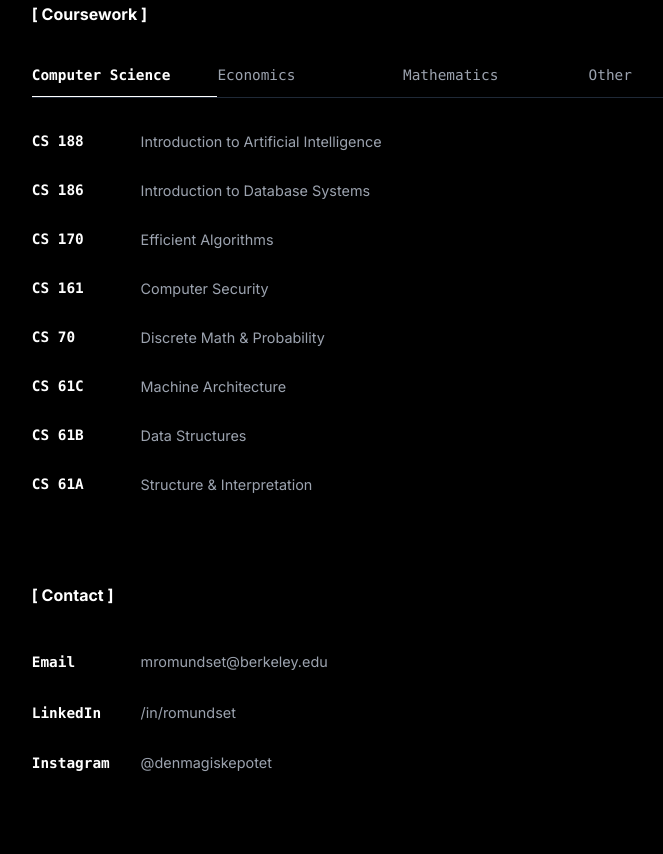
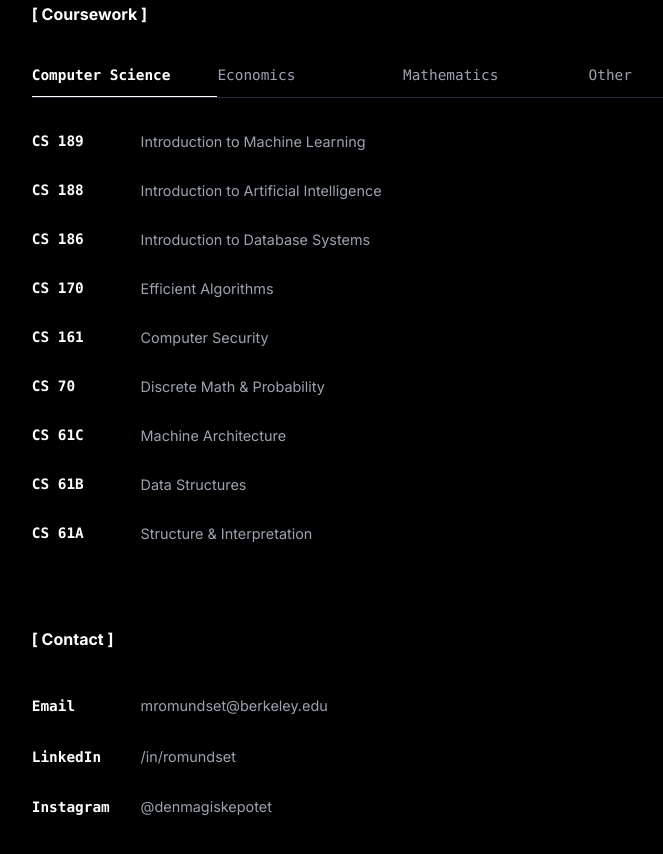
Before and after one commit to mromundset/mromundset.github.io, a React (Vite) app: page / in a window 1280 px wide. Shown: the part 2640-3494 px from the top of the page, without its empty margins (237-900 px from the left). Before the commit the page ends 3462 px from the top, so only its background shows below. Built offline with nearby package versions, Linux system fonts and the light colour scheme.

Commit message:
added cs189 to education

```diff
--- a/src/components/Coursework.tsx
+++ b/src/components/Coursework.tsx
@@ -16,6 +16,7 @@ interface CourseData {
 // Course data organized by category
 const courseData: CourseData = {
   CS: [
+    { code: 'CS 189', title: 'Introduction to Machine Learning' },
     { code: 'CS 188', title: 'Introduction to Artificial Intelligence' },
     { code: 'CS 186', title: 'Introduction to Database Systems' },
     { code: 'CS 170', title: 'Efficient Algorithms' },
@@ -36,7 +37,7 @@ const courseData: CourseData = {
   ],
   Math: [
     { code: 'MATH 53', title: 'Multivariable Calculus' },
-    { code: 'MATH 1B', title: 'Single Variable Calculus 2' },
+    { code: 'MATH 52', title: 'Single Variable Calculus 2' },
     { code: 'EECS 16A', title: 'Linear Algebra' },
   ],
   Other: [
```
